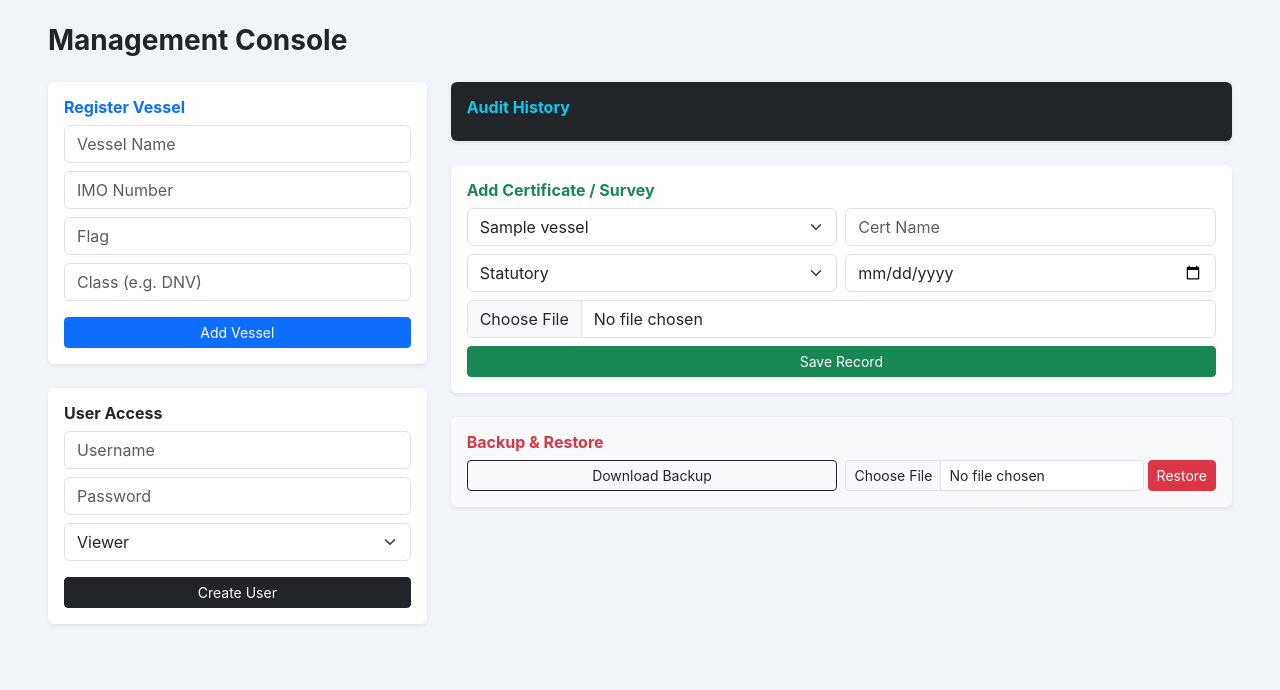
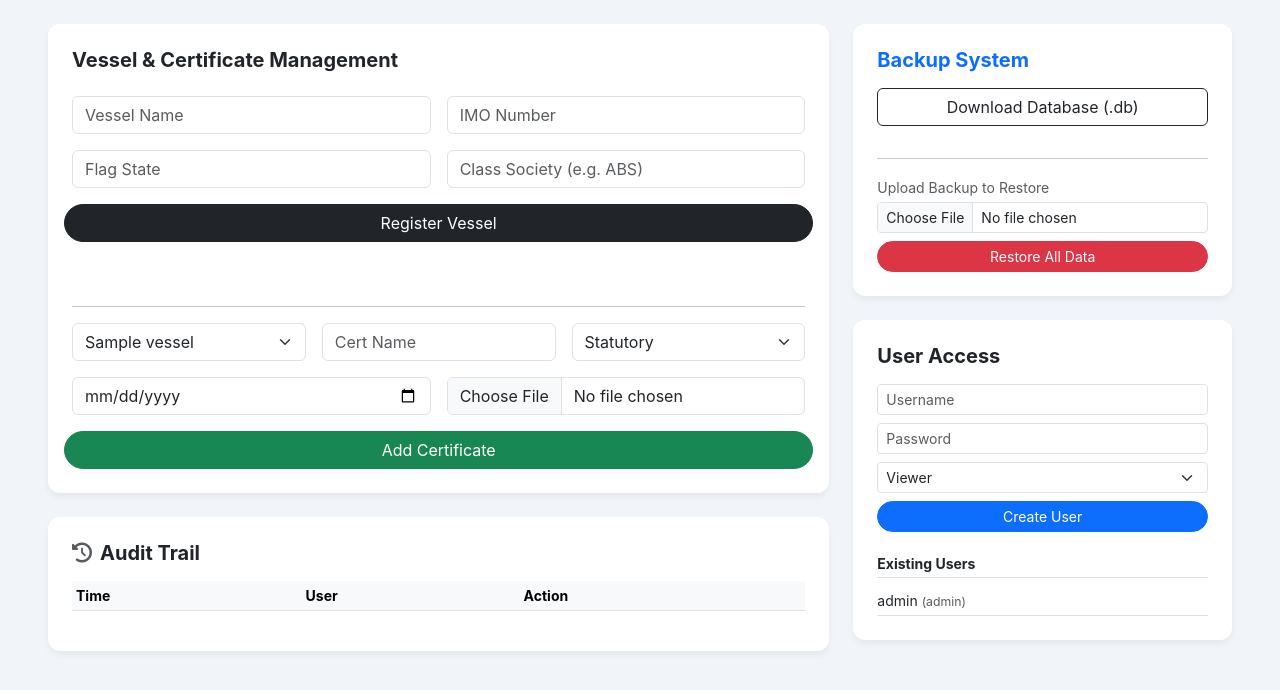
Before and after one commit to sfeirlucien/amt-operations, a Flask app: page /admin in a window 1280 px wide. Shown: the part 85-775 px from the top of the page. Run offline with Flask 3, Linux system fonts and the light colour scheme; a user stored in the database is signed in; tables that the repository leaves empty hold one stand-in row (values such as "Sample post"); lists and menus that the app fills with data are empty.

Commit message:
Update admin.html

```diff
--- a/templates/admin.html
+++ b/templates/admin.html
@@ -1,59 +1,82 @@
 {% extends "base.html" %}
 {% block content %}
-<h3 class="fw-bold mb-4">Management Console</h3>
 <div class="row">
-    <div class="col-md-4 mb-4">
-        <div class="card p-3 border-0 shadow-sm mb-4">
-            <h6 class="fw-bold text-primary">Register Vessel</h6>
-            <form method="POST">
+    <div class="col-md-8">
+        <div class="card card-vessel p-4 mb-4">
+            <h5 class="fw-bold mb-4">Vessel & Certificate Management</h5>
+            <form method="POST" class="row g-3 mb-5">
                 <input type="hidden" name="form_action" value="add_vessel">
-                <input name="name" class="form-control mb-2" placeholder="Vessel Name" required>
-                <input name="imo" class="form-control mb-2" placeholder="IMO Number" required>
-                <input name="flag" class="form-control mb-2" placeholder="Flag">
-                <input name="class_society" class="form-control mb-3" placeholder="Class (e.g. DNV)">
-                <button class="btn btn-primary w-100 btn-sm">Add Vessel</button>
+                <div class="col-md-6"><input name="name" class="form-control" placeholder="Vessel Name" required></div>
+                <div class="col-md-6"><input name="imo" class="form-control" placeholder="IMO Number" required></div>
+                <div class="col-md-6"><input name="flag" class="form-control" placeholder="Flag State"></div>
+                <div class="col-md-6"><input name="class_society" class="form-control" placeholder="Class Society (e.g. ABS)"></div>
+                <button class="btn btn-dark rounded-pill">Register Vessel</button>
+            </form>
+            <hr>
+            <form method="POST" enctype="multipart/form-data" class="row g-3">
+                <input type="hidden" name="form_action" value="add_cert">
+                <div class="col-md-4">
+                    <select name="vessel_id" class="form-select">{% for v in vessels %}<option value="{{v.id}}">{{v.name}}</option>{% endfor %}</select>
+                </div>
+                <div class="col-md-4"><input name="cert_name" class="form-control" placeholder="Cert Name" required></div>
+                <div class="col-md-4"><select name="category" class="form-select"><option>Statutory</option><option>Class Survey</option></select></div>
+                <div class="col-md-6"><input type="date" name="expiry" class="form-control" required></div>
+                <div class="col-md-6"><input type="file" name="file" class="form-control"></div>
+                <button class="btn btn-success rounded-pill">Add Certificate</button>
             </form>
         </div>
-        <div class="card p-3 border-0 shadow-sm">
-            <h6 class="fw-bold">User Access</h6>
-            <form method="POST">
-                <input type="hidden" name="form_action" value="add_user">
-                <input name="new_user" class="form-control mb-2" placeholder="Username" required>
-                <input name="new_pass" class="form-control mb-2" placeholder="Password" required>
-                <select name="new_role" class="form-select mb-3"><option value="viewer">Viewer</option><option value="admin">Admin</option></select>
-                <button class="btn btn-dark w-100 btn-sm">Create User</button>
-            </form>
+
+        <div class="card card-vessel p-4 bg-white border-0 mt-4">
+            <h5 class="fw-bold mb-3"><i class="fas fa-history text-muted me-2"></i>Audit Trail</h5>
+            <div style="max-height: 300px; overflow-y: auto;">
+                <table class="table table-sm small">
+                    <thead class="table-light"><tr><th>Time</th><th>User</th><th>Action</th></tr></thead>
+                    <tbody>
+                        {% for l in logs %}
+                        <tr>
+                            <td class="text-muted">{{ l.timestamp.strftime('%Y-%m-%d %H:%M') }}</td>
+                            <td><strong>{{ l.user }}</strong></td>
+                            <td>{{ l.action }}</td>
+                        </tr>
+                        {% endfor %}
+                    </tbody>
+                </table>
+            </div>
         </div>
     </div>
 
-    <div class="col-md-8">
-        <div class="card p-3 border-0 shadow-sm mb-4 bg-dark text-white">
-            <h6 class="fw-bold text-info">Audit History</h6>
-            <div class="small" style="max-height: 150px; overflow-y: auto;">
-                {% for l in logs %}<div class="border-bottom border-secondary py-1 text-muted">[{{ l.timestamp.strftime('%H:%M') }}] {{ l.user }}: {{ l.action }}</div>{% endfor %}
-            </div>
-        </div>
-        <div class="card p-3 border-0 shadow-sm">
-            <h6 class="fw-bold text-success">Add Certificate / Survey</h6>
-            <form method="POST" enctype="multipart/form-data" class="row g-2">
-                <input type="hidden" name="form_action" value="add_cert">
-                <div class="col-md-6"><select name="vessel_id" class="form-select">{% for v in vessels %}<option value="{{v.id}}">{{v.name}}</option>{% endfor %}</select></div>
-                <div class="col-md-6"><input name="cert_name" class="form-control" placeholder="Cert Name" required></div>
-                <div class="col-md-6"><select name="category" class="form-select"><option>Statutory</option><option>Class Survey</option><option>Safety Equipment</option></select></div>
-                <div class="col-md-6"><input type="date" name="expiry" class="form-control" required></div>
-                <div class="col-md-12"><input type="file" name="file" class="form-control"></div>
-                <div class="col-12"><button class="btn btn-success w-100 btn-sm">Save Record</button></div>
+    <div class="col-md-4">
+        <div class="card card-vessel p-4 mb-4">
+            <h5 class="fw-bold mb-3 text-primary">Backup System</h5>
+            <a href="/backup" class="btn btn-outline-dark w-100 mb-3">Download Database (.db)</a>
+            <hr>
+            <form method="POST" enctype="multipart/form-data">
+                <input type="hidden" name="form_action" value="restore_db">
+                <label class="small text-muted mb-1">Upload Backup to Restore</label>
+                <input type="file" name="backup_file" class="form-control form-control-sm mb-2">
+                <button class="btn btn-danger btn-sm w-100 rounded-pill">Restore All Data</button>
             </form>
         </div>
-        <div class="card p-3 border-0 shadow-sm mt-4 bg-light">
-            <h6 class="fw-bold text-danger">Backup & Restore</h6>
-            <div class="d-flex gap-2">
-                <a href="/backup" class="btn btn-outline-dark btn-sm w-50">Download Backup</a>
-                <form method="POST" enctype="multipart/form-data" class="w-50 d-flex">
-                    <input type="hidden" name="form_action" value="restore_db">
-                    <input type="file" name="backup_file" class="form-control form-control-sm me-1" required>
-                    <button class="btn btn-danger btn-sm">Restore</button>
-                </form>
+
+        <div class="card card-vessel p-4">
+            <h5 class="fw-bold mb-3">User Access</h5>
+            <form method="POST" class="mb-4">
+                <input type="hidden" name="form_action" value="add_user">
+                <input name="new_user" class="form-control form-control-sm mb-2" placeholder="Username" required>
+                <input name="new_pass" class="form-control form-control-sm mb-2" placeholder="Password" required>
+                <select name="new_role" class="form-select form-select-sm mb-2"><option value="viewer">Viewer</option><option value="admin">Admin</option></select>
+                <button class="btn btn-primary btn-sm w-100 rounded-pill">Create User</button>
+            </form>
+            <h6 class="small fw-bold border-bottom pb-1">Existing Users</h6>
+            <div class="small">
+                {% for u in users %}
+                <div class="d-flex justify-content-between align-items-center py-1 border-bottom">
+                    <span>{{ u.username }} <small class="text-muted">({{ u.role }})</small></span>
+                    {% if u.username != 'admin' %}
+                    <a href="/user/delete/{{ u.id }}" class="text-danger" onclick="return confirm('Delete user?')"><i class="fas fa-trash-alt"></i></a>
+                    {% endif %}
+                </div>
+                {% endfor %}
             </div>
         </div>
     </div>
```
